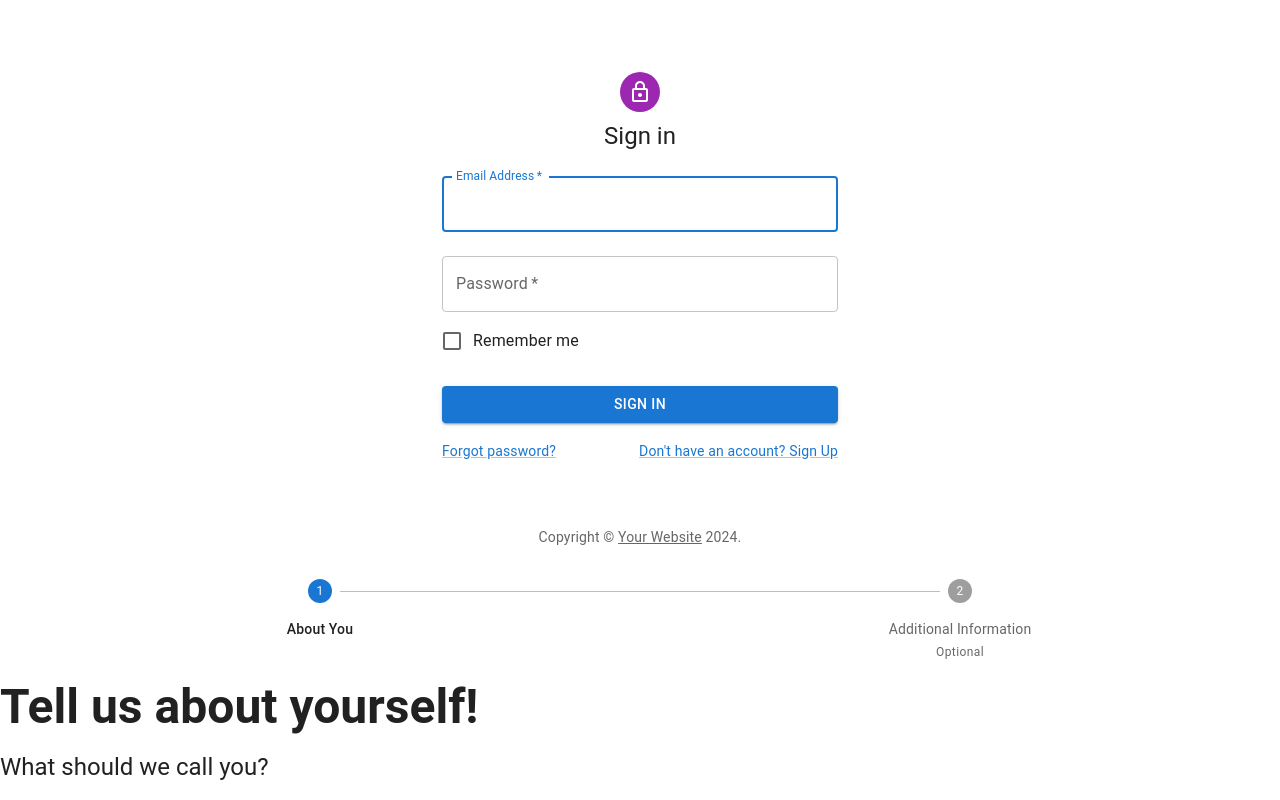
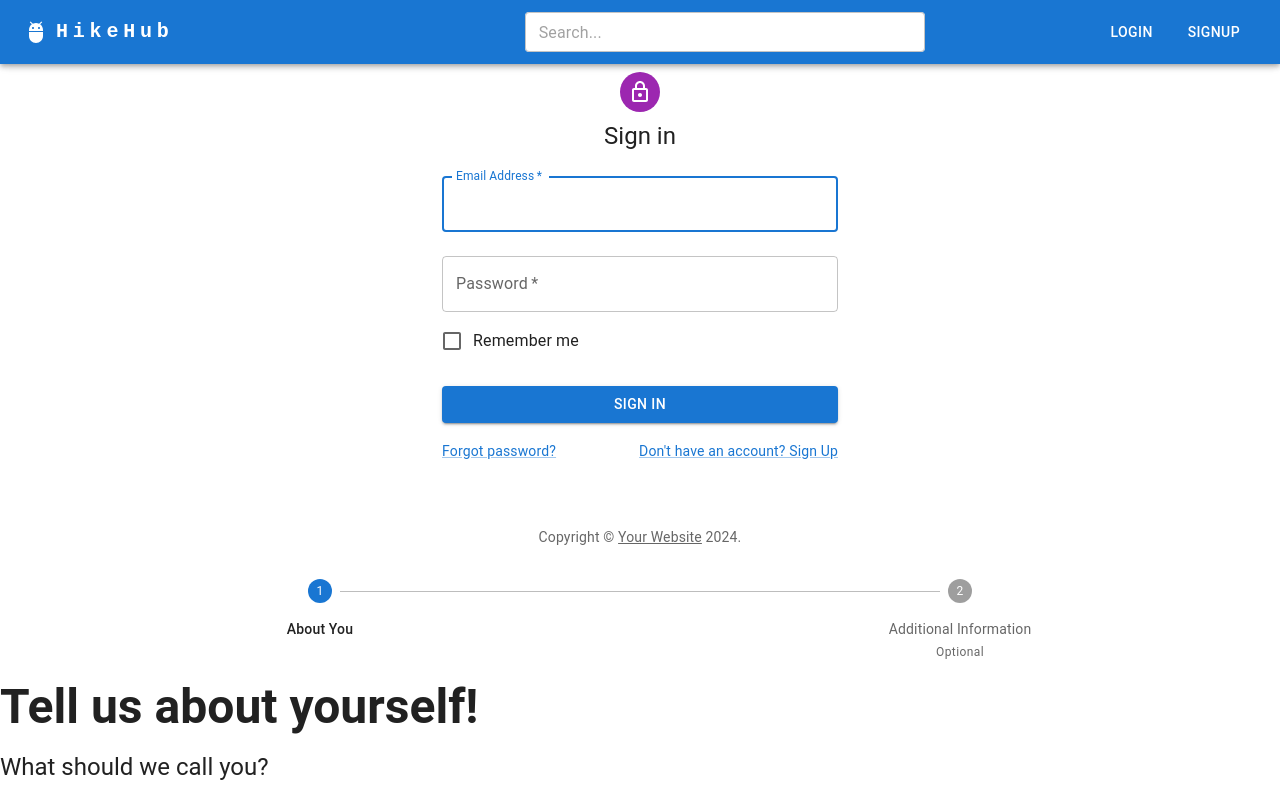
Before and after one commit to Kousay-Jebir/hikehub, a React (Create React App) app in the folder frontend/: page / in a window 1280 px wide. Shown: the top 800 px of the page. Built offline with nearby package versions, Linux system fonts and the light colour scheme.

Commit message:
implementing navbar ui

```diff
--- a/frontend/src/App.js
+++ b/frontend/src/App.js
@@ -6,11 +6,15 @@ import SignUp from './auth/components/SignUp';
 import ProfileSetupStepper from './profile-management/profile-setup/ProfileSetupStepper';
 import OrganizationProfileSetup from './profile-management/profile-setup/OrganizationProfileSetup';
 import ProfileSettings from './profile-management/profile-settings/ProfileSettings';
+import NavBar from './shared/navbar/NavBar';
+import { CssBaseline } from '@mui/material';
 
 function App() {
   const isSignin = true;
   return (
     <div className="App">
+      <CssBaseline/>
+      <NavBar></NavBar>
       {
         isSignin ? <SignIn></SignIn> : <SignUp></SignUp>
       }
--- /dev/null
+++ b/frontend/src/shared/navbar/NavBar.js
@@ -0,0 +1,160 @@
+import React, { useState } from 'react';
+import {
+  AppBar,
+  Box,
+  Container,
+  Toolbar,
+  Typography,
+  IconButton,
+  Menu,
+  MenuItem,
+  Avatar,
+  Button,
+  TextField,
+  Tooltip,
+} from '@mui/material';
+import MenuIcon from '@mui/icons-material/Menu';
+import AdbIcon from '@mui/icons-material/Adb';
+import AuthContext from '../../auth/context/AuthContext';
+
+function ResponsiveAppBar() {
+  const [anchorElNav, setAnchorElNav] = useState(null);
+  const [anchorElUser, setAnchorElUser] = useState(null);
+  const authData = React.useContext(AuthContext);
+  const { isLoggedIn } = authData;
+  const pages = isLoggedIn ? ['Feed', 'Recommendations'] : ['Login', 'Signup'];
+  const settings = ['Profile', 'Account', 'Logout'];
+
+  const handleOpenNavMenu = (event) => {
+    setAnchorElNav(event.currentTarget);
+  };
+
+  const handleOpenUserMenu = (event) => {
+    setAnchorElUser(event.currentTarget);
+  };
+
+  const handleCloseNavMenu = () => {
+    setAnchorElNav(null);
+  };
+
+  const handleCloseUserMenu = () => {
+    setAnchorElUser(null);
+  };
+
+  return (
+    <AppBar position="fixed">
+      <Container maxWidth="xl">
+        <Toolbar disableGutters>
+          <AdbIcon sx={{ display: { xs: 'none', md: 'flex' }, mr: 1 }} />
+          <Typography
+            variant="h6"
+            noWrap
+            component="a"
+            href="#app-bar-with-responsive-menu"
+            sx={{
+              mr: 2,
+              flexGrow: 1,
+              fontFamily: 'monospace',
+              fontWeight: 700,
+              letterSpacing: '.3rem',
+              color: 'inherit',
+              textDecoration: 'none',
+            }}
+          >
+            HikeHub
+          </Typography>
+
+          <Box sx={{ display: 'flex', flexGrow: 1, alignItems: 'center' }}>
+            <TextField
+              placeholder="Search..."
+              variant="outlined"
+              size="small"
+              InputProps={{ sx: { bgcolor: 'background.paper' } }}
+              sx={{ width: '100%', maxWidth: 400, ml: 2 }}
+            />
+          </Box>
+
+          <Box sx={{ display: 'flex', alignItems: 'center' }}>
+            <Box sx={{ display: { xs: 'none', md: 'flex' } }}>
+              {pages.map((page) => (
+                <Button key={page} sx={{ mx: 1, color: 'inherit' }}>
+                  {page}
+                </Button>
+              ))}
+            </Box>
+
+            {authData.isLoggedIn ? <IconButton
+              size="large"
+              aria-label="account of current user"
+              aria-controls="menu-appbar"
+              aria-haspopup="true"
+              onClick={handleOpenUserMenu}
+              color="inherit"
+              sx={{ ml: 1 }}
+            >
+              <Avatar alt="User Avatar" src="/static/images/avatar/2.jpg" />
+            </IconButton> : null }
+            <Menu
+              id="menu-appbar"
+              anchorEl={anchorElUser}
+              anchorOrigin={{
+                vertical: 'top',
+                horizontal: 'right',
+              }}
+              keepMounted
+              transformOrigin={{
+                vertical: 'top',
+                horizontal: 'right',
+              }}
+              open={Boolean(anchorElUser)}
+              onClose={handleCloseUserMenu}
+            >
+              {settings.map((setting) => (
+                <MenuItem key={setting} onClick={handleCloseUserMenu}>
+                  {setting}
+                </MenuItem>
+              ))}
+            </Menu>
+          </Box>
+
+          <IconButton
+            size="large"
+            aria-label="open drawer"
+            edge="end"
+            onClick={handleOpenNavMenu}
+            color="inherit"
+            sx={{ display: { xs: 'flex', md: 'none' } }}
+          >
+            <MenuIcon />
+          </IconButton>
+          <Menu
+            id="menu-appbar"
+            anchorEl={anchorElNav}
+            anchorOrigin={{
+              vertical: 'top',
+              horizontal: 'left',
+            }}
+            keepMounted
+            transformOrigin={{
+              vertical: 'top',
+              horizontal: 'left',
+            }}
+            open={Boolean(anchorElNav)}
+            onClose={handleCloseNavMenu}
+            sx={{
+              display: { xs: 'block', md: 'none' },
+            }}
+          >
+            {pages.map((page) => (
+              <MenuItem key={page} onClick={handleCloseNavMenu}>
+                {page}
+              </MenuItem>
+            ))}
+          </Menu>
+        </Toolbar>
+      </Container>
+    </AppBar>
+  );
+}
+
+export default ResponsiveAppBar;
```
Also changed, not shown: 1 other file (tests, documents, lock files or other folders).
